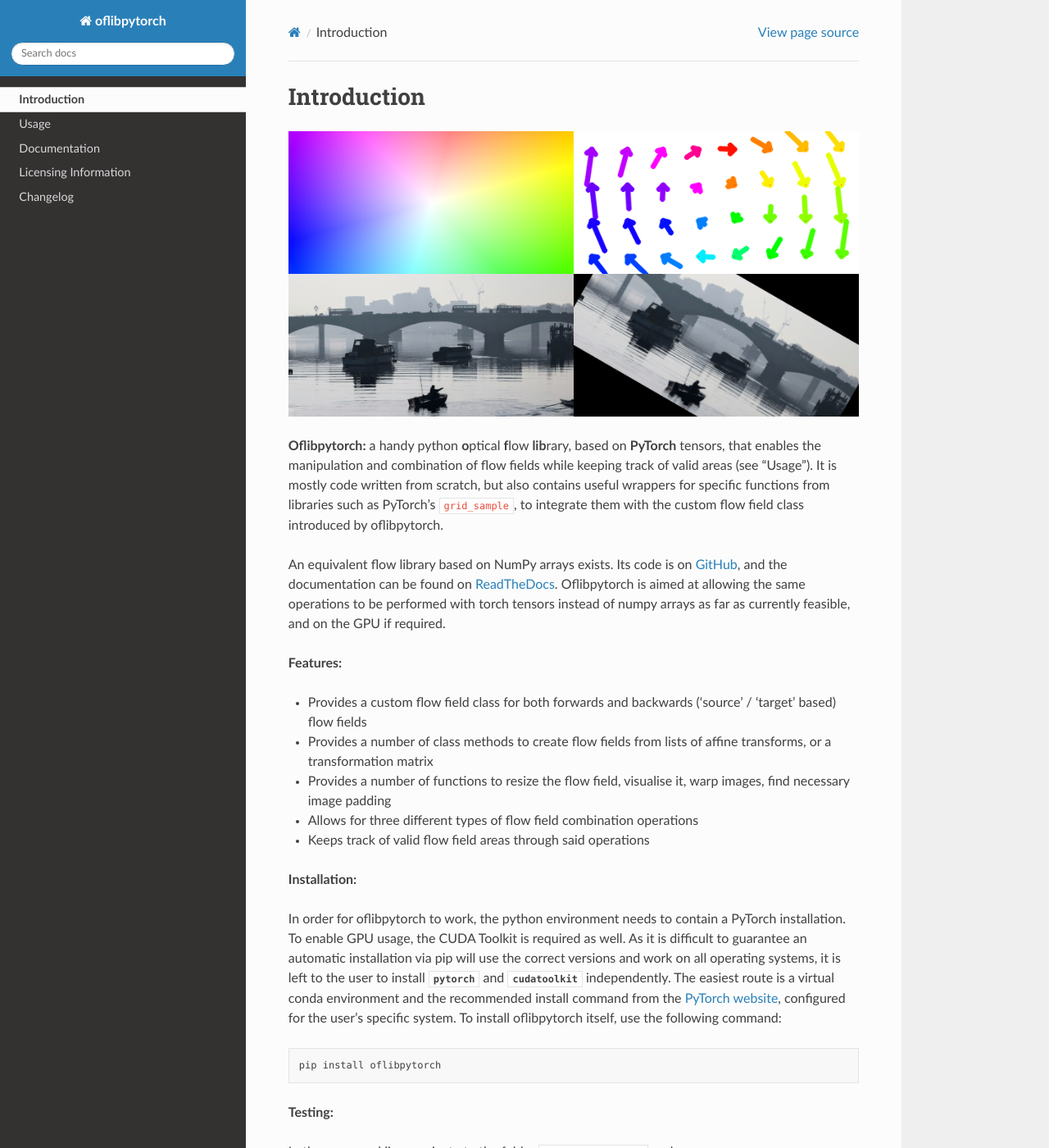
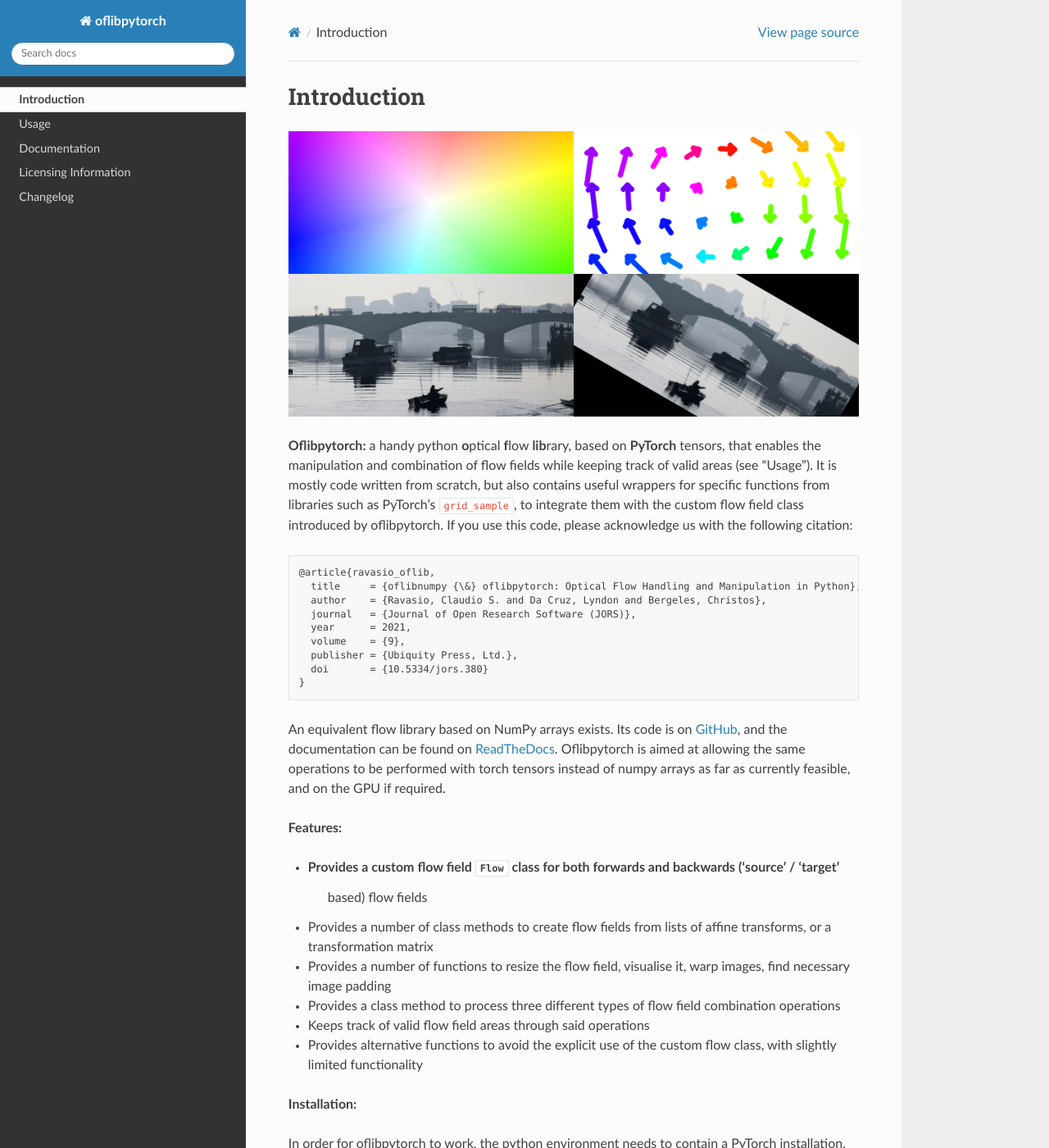
Before and after one commit to CSRavasio/oflibpytorch, a Sphinx documentation site: the page built from docs/index.rst, in a window 1280 px wide and 1400 px high. Shown: the whole window at 82% size. Built offline with Sphinx 7.4.7 and the Read the Docs theme 2.0.0, drawn with Linux system fonts in a browser that asks for light colours; some of the changed text lies outside the part shown.

Commit message:
docs/index.rst updated

```diff
--- a/docs/index.rst
+++ b/docs/index.rst
@@ -7,7 +7,20 @@ Introduction
 **Oflibpytorch:** a handy python **o**\ ptical **f**\ low **lib**\ rary, based on **PyTorch** tensors, that enables
 the manipulation and combination of flow fields while keeping track of valid areas (see "Usage"). It is mostly code
 written from scratch, but also contains useful wrappers for specific functions from libraries such as PyTorch's
-``grid_sample``, to integrate them with the custom flow field class introduced by oflibpytorch.
+``grid_sample``, to integrate them with the custom flow field class introduced by oflibpytorch. If you use this code,
+please acknowledge us with the following citation:
+
+.. code-block:: plaintext
+
+    @article{ravasio_oflib,
+      title     = {oflibnumpy {\&} oflibpytorch: Optical Flow Handling and Manipulation in Python},
+      author    = {Ravasio, Claudio S. and Da Cruz, Lyndon and Bergeles, Christos},
+      journal   = {Journal of Open Research Software (JORS)},
+      year      = 2021,
+      volume    = {9},
+      publisher = {Ubiquity Press, Ltd.},
+      doi       = {10.5334/jors.380}
+    }
 
 An equivalent flow library based on NumPy arrays exists. Its code is on GitHub_, and the documentation can be found on
 `ReadTheDocs`_. Oflibpytorch is aimed at allowing the same operations to be performed with torch tensors instead of
@@ -18,11 +31,13 @@ numpy arrays as far as currently feasible, and on the GPU if required.
 
 **Features:**
 
-- Provides a custom flow field class for both forwards and backwards ('source' / 'target' based) flow fields
+- Provides a custom flow field :class:`~oflibpytorch.Flow` class for both forwards and backwards ('source' / 'target'
+    based) flow fields
 - Provides a number of class methods to create flow fields from lists of affine transforms, or a transformation matrix
 - Provides a number of functions to resize the flow field, visualise it, warp images, find necessary image padding
-- Allows for three different types of flow field combination operations
+- Provides a class method to process three different types of flow field combination operations
 - Keeps track of valid flow field areas through said operations
+- Provides alternative functions to avoid the explicit use of the custom flow class, with slightly limited functionality
 
 **Installation:**
 
@@ -65,7 +80,7 @@ In the command line, navigate to the folder ``oflibpytorch/test`` and run:
 
     # Combine sequentially with another flow field, display the result
     flow_2 = of.Flow.from_transforms([['translation', 40, 0]], shape)
-    result = of.combine_flows(flow, flow_2, mode=3)
+    result = flow.combine_with(flow_2, mode=3)
     result.show(show_mask=True, show_mask_borders=True)
 
 .. image:: ../docs/_static/index_result.png
```
